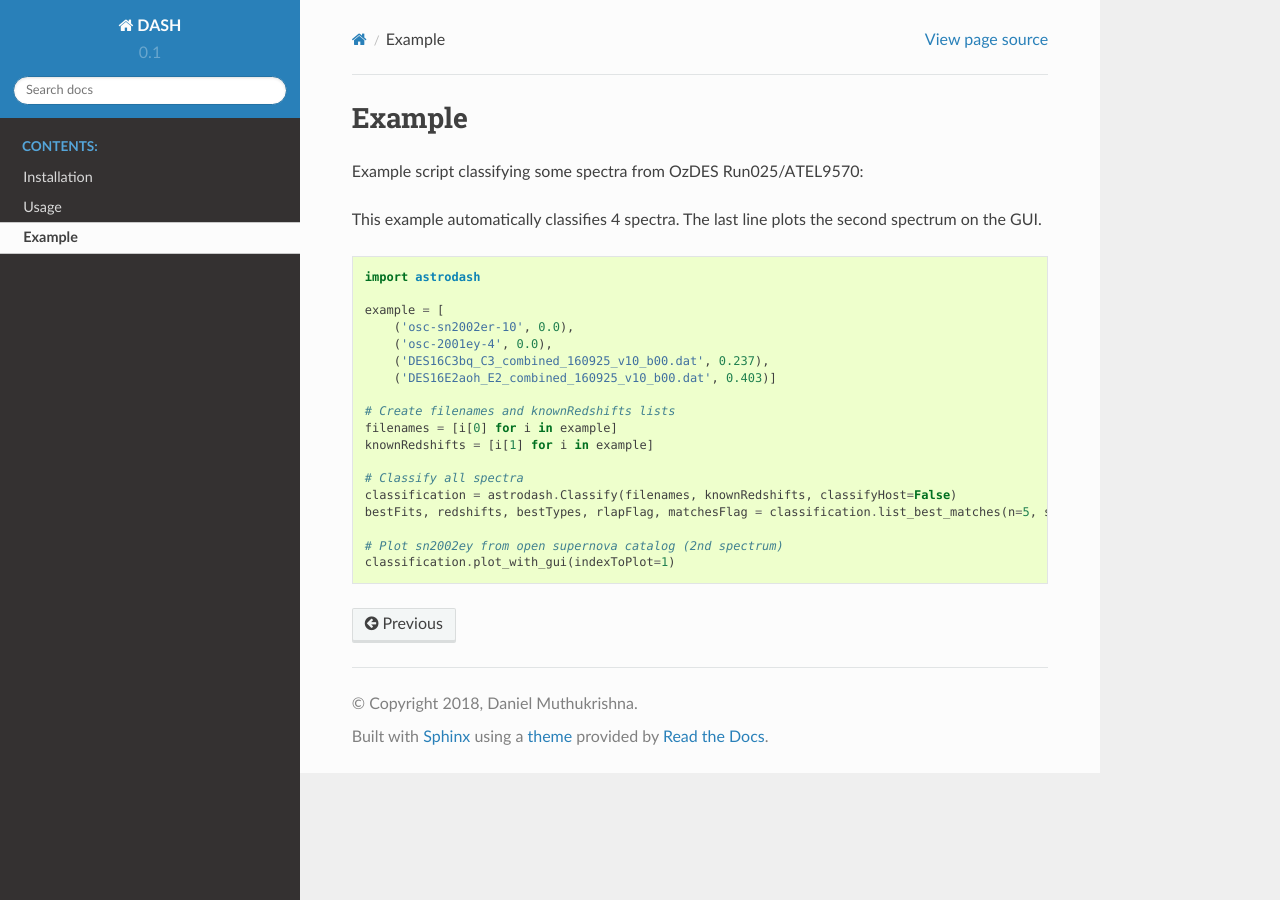
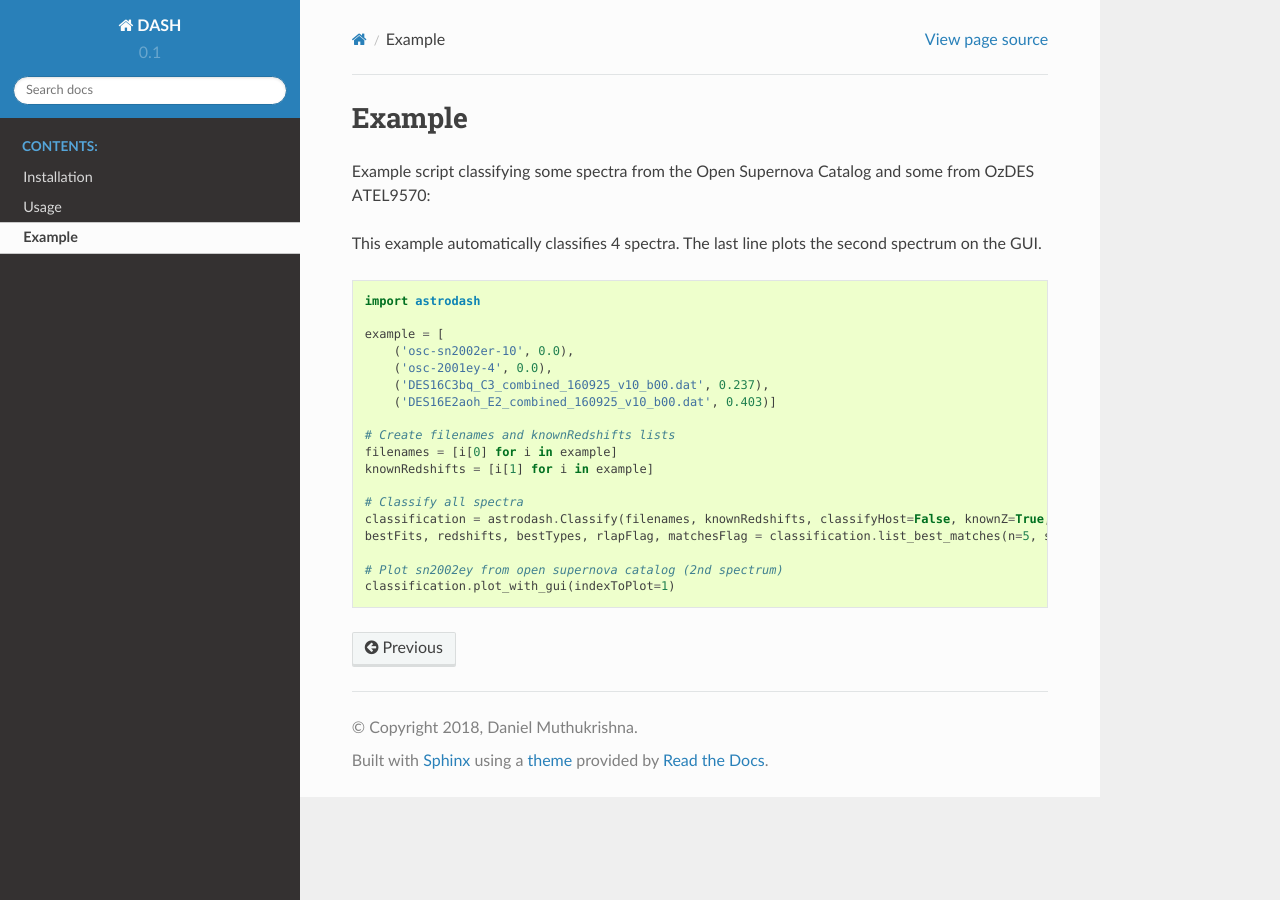
Before and after one commit to daniel-muthukrishna/astrodash, a Sphinx documentation site: the page built from docs/example.rst, in a window 1280 px wide. Built offline with Sphinx 7.4.7 and the Read the Docs theme 2.0.0, drawn with Linux system fonts in a browser that asks for light colours.

Commit message:
Updated example.rst in docs to include open supernova catalog spectra.

```diff
--- a/docs/example.rst
+++ b/docs/example.rst
@@ -2,7 +2,7 @@
 Example
 =======
 
-Example script classifying some spectra from OzDES Run025/ATEL9570:
+Example script classifying some spectra from the Open Supernova Catalog and some from OzDES ATEL9570:
 
 This example automatically classifies 4 spectra. The last line plots the second spectrum on the GUI.
 
@@ -21,7 +21,7 @@ This example automatically classifies 4 spectra. The last line plots the second
     knownRedshifts = [i[1] for i in example]
 
     # Classify all spectra
-    classification = astrodash.Classify(filenames, knownRedshifts, classifyHost=False)
+    classification = astrodash.Classify(filenames, knownRedshifts, classifyHost=False, knownZ=True, smooth=6)
     bestFits, redshifts, bestTypes, rlapFlag, matchesFlag = classification.list_best_matches(n=5, saveFilename='example_best_fits.txt')
 
     # Plot sn2002ey from open supernova catalog (2nd spectrum)
```
